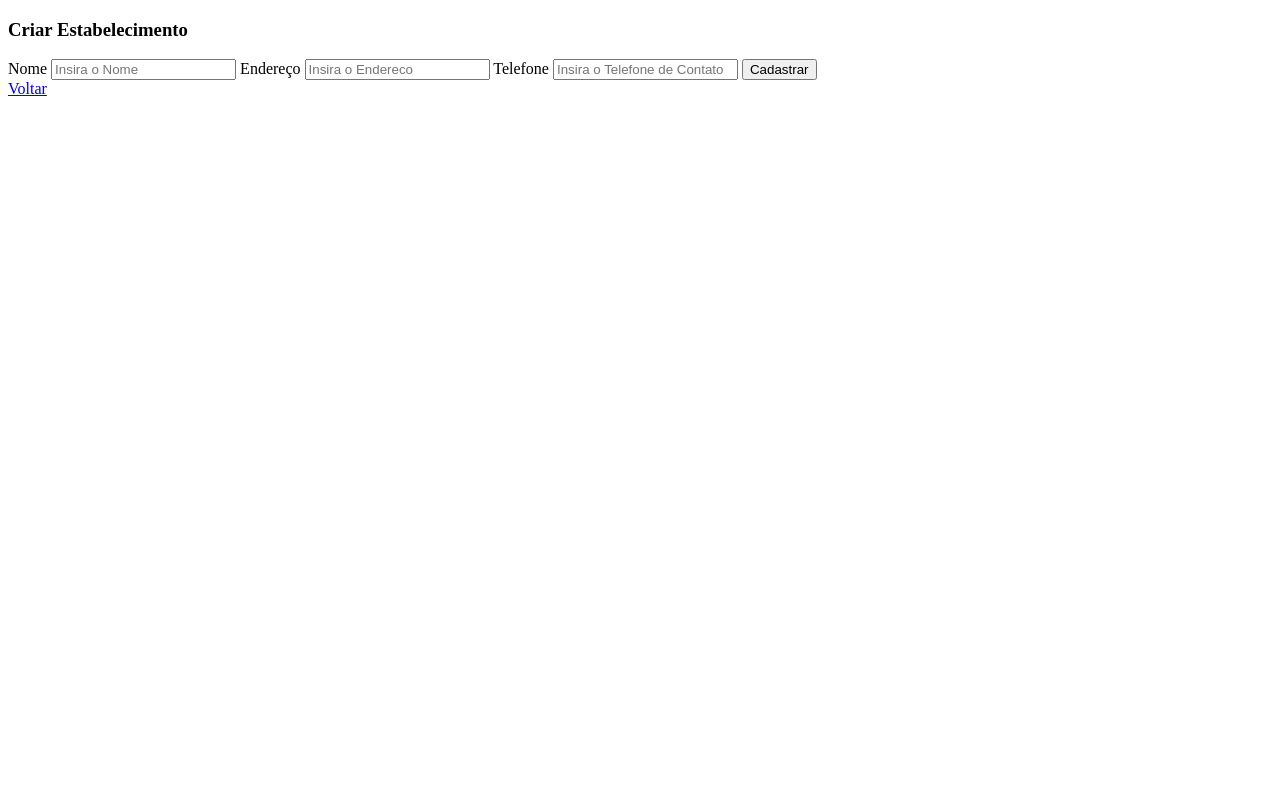
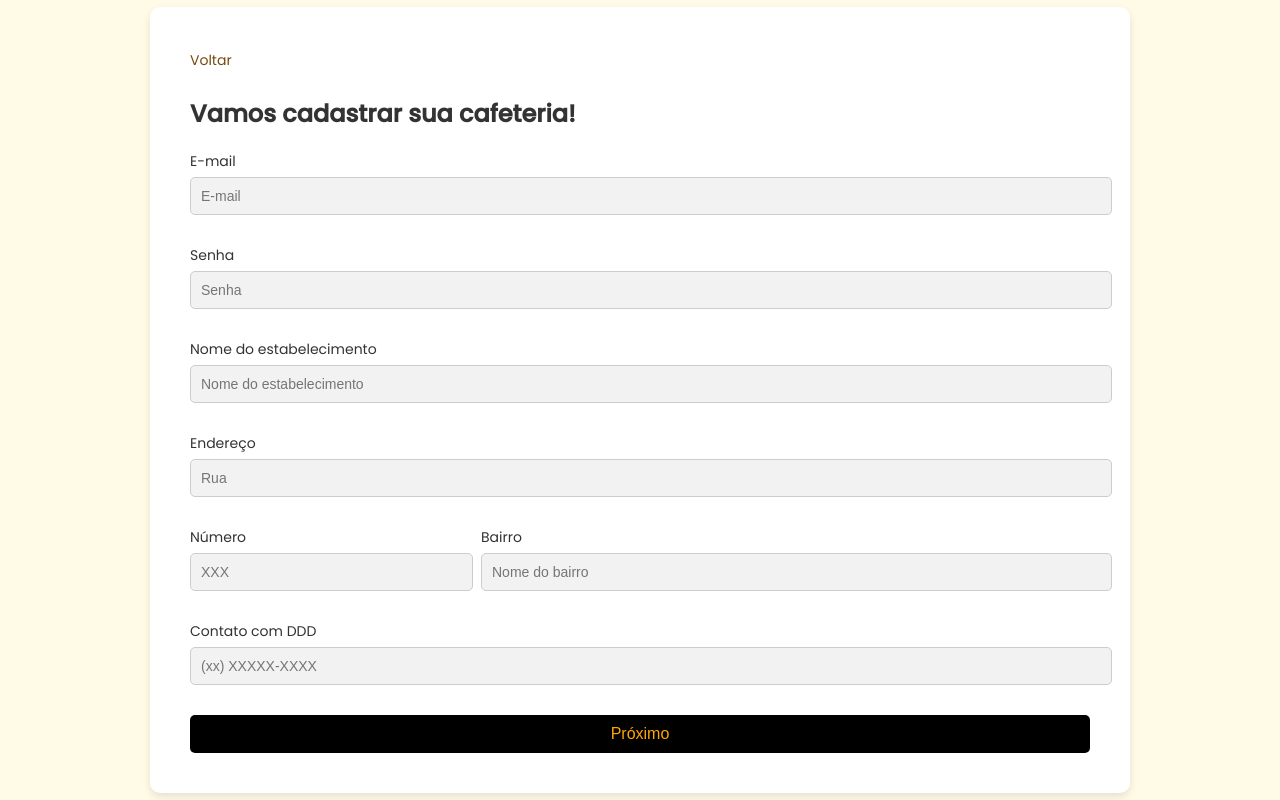
Before and after one commit to julsales/Coffee12, a Django app: page /cadastrarEstabelecimento/ in a window 1280 px wide. Run offline with Django 5.2, Linux system fonts and the light colour scheme; parts of the project's set-up code (start-up, migrations or seed data) failed here and were passed over.

Commit message:
Update cadastrarEstabelecimento.html

```diff
--- a/coffee12/templates/cadastrarEstabelecimento.html
+++ b/coffee12/templates/cadastrarEstabelecimento.html
@@ -1,35 +1,145 @@
 <!DOCTYPE html>
-<html>
+<html lang="pt-br">
 <head>
     {% load static %}
     <link rel="shortcut icon" href="{% static 'Logo.ico' %}" type="image/x-icon">
     <link rel="stylesheet" href="https://fonts.googleapis.com/css2?family=Poppins:wght@300;400;500&display=swap">
-    <link rel="shortcut icon" href="Logo.png" type="image/x-icon">
+    <title>Tela de Criação de Estabelecimento</title>
+    <style>
+        body {
+            font-family: 'Poppins', sans-serif;
+            background: #fffbe7;
+            display: flex;
+            justify-content: center;
+            align-items: center;
+            height: 100vh;
+            margin: 0;
+        }
 
+        .container {
+            background: #fff;
+            border-radius: 10px;
+            box-shadow: 0 4px 8px rgba(0, 0, 0, 0.1);
+            padding: 40px;
+            width: 100%;
+            max-width: 900px;
+        }
 
-      <title>Home Page</title>
+        .back-button {
+            text-align: left;
+            margin-bottom: 20px;
+        }
+
+        .back-button a {
+            color: #774910;
+            text-decoration: none;
+            font-size: 14px;
+        }
+
+        h3 {
+            font-size: 24px;
+            margin-bottom: 20px;
+            color: #333;
+            text-align: left;
+        }
+
+        form {
+            display: flex;
+            flex-direction: column;
+            gap: 20px;
+        }
+
+        label {
+            display: block;
+            font-size: 14px;
+            color: #333;
+            text-align: left;
+            margin-bottom: 5px;
+        }
+
+        input {
+            width: 100%;
+            padding: 10px;
+            border: 1px solid #ccc;
+            border-radius: 5px;
+            font-size: 14px;
+            margin-bottom: 10px;
+            background-color: #f2f2f2; /* tom de cinza mais claro */
+        }
+
+        .half-width {
+            width: 30%; /* ajustando a largura para 30% */
+        }
+
+        .input-row {
+            display: flex;
+            gap: 20px;
+        }
+
+        .input-row .half-width:first-child { /* ajustando margem para o primeiro campo */
+            margin-right: 10px;
+        }
+
+        button {
+            width: 100%;
+            padding: 10px;
+            background: #000;
+            border: none;
+            border-radius: 5px;
+            color: #ffa500;
+            font-size: 16px;
+            cursor: pointer;
+            text-align: center;
+        }
     </style>
-    <title>Tela de Criação de Estabelecimento</title>
 </head>
 <body>
+    <div class="container">
+        <div class="back-button">
+            <a href="{% url 'homepagecafe' %}">Voltar</a>
+        </div>
+        <h3>Vamos cadastrar sua cafeteria!</h3>
+        <form method="POST">
+            {% csrf_token %}
+            <div>
+                <label for="email">E-mail</label>
+                <input type="email" placeholder="E-mail" id="email" name="email" required>
+            </div>
 
+            <div>
+                <label for="senha">Senha</label>
+                <input type="password" placeholder="Senha" id="senha" name="senha" required>
+            </div>
 
-    <form method="POST">
-        <h3>Criar Estabelecimento</h3>
-        {% csrf_token %}
-        <label for="nome">Nome</label>
-        <input type="text" placeholder="Insira o Nome" id="nome" name="nome" required>
+            <div>
+                <label for="nome_estabelecimento">Nome do estabelecimento</label>
+                <input type="text" placeholder="Nome do estabelecimento" id="nome_estabelecimento" name="nome_estabelecimento" required>
+            </div>
 
-        <label for="endereco">Endereço</label>
-        <input type="text" placeholder="Insira o Endereco" id="endereco" name="endereco" required>
+            <div>
+                <label for="endereco">Endereço</label>
+                <input type="text" placeholder="Rua" id="endereco" name="endereco" required>
+            </div>
 
-        <label for="telefone">Telefone</label>
-        <input type="text" placeholder="Insira o Telefone de Contato" id="telefone" name="telefone" required>
+            <div class="input-row">
+                <div class="half-width">
+                    <label for="numero">Número</label>
+                    <input type="text" placeholder="XXX" id="numero" name="numero" required>
+                </div>
 
-        <button type="submit">Cadastrar</button>
-    </form>
-    <div class="back-button">
-        <a href="{% url 'homepagecafe' %}">Voltar</a>
+                <div style="width: 70%;"> <!-- ajustando largura para 70% -->
+                    <label for="bairro">Bairro</label>
+                    <input type="text" placeholder="Nome do bairro" id="bairro" name="bairro" required>
+                </div>
+            </div>
+
+            <div>
+                <label for="contato">Contato com DDD</label>
+                <input type="text" placeholder="(xx) XXXXX-XXXX" id="contato" name="contato" required>
+            </div>
+
+            <button type="submit">Próximo</button>
+        </form>
     </div>
 </body>
 </html>
```
